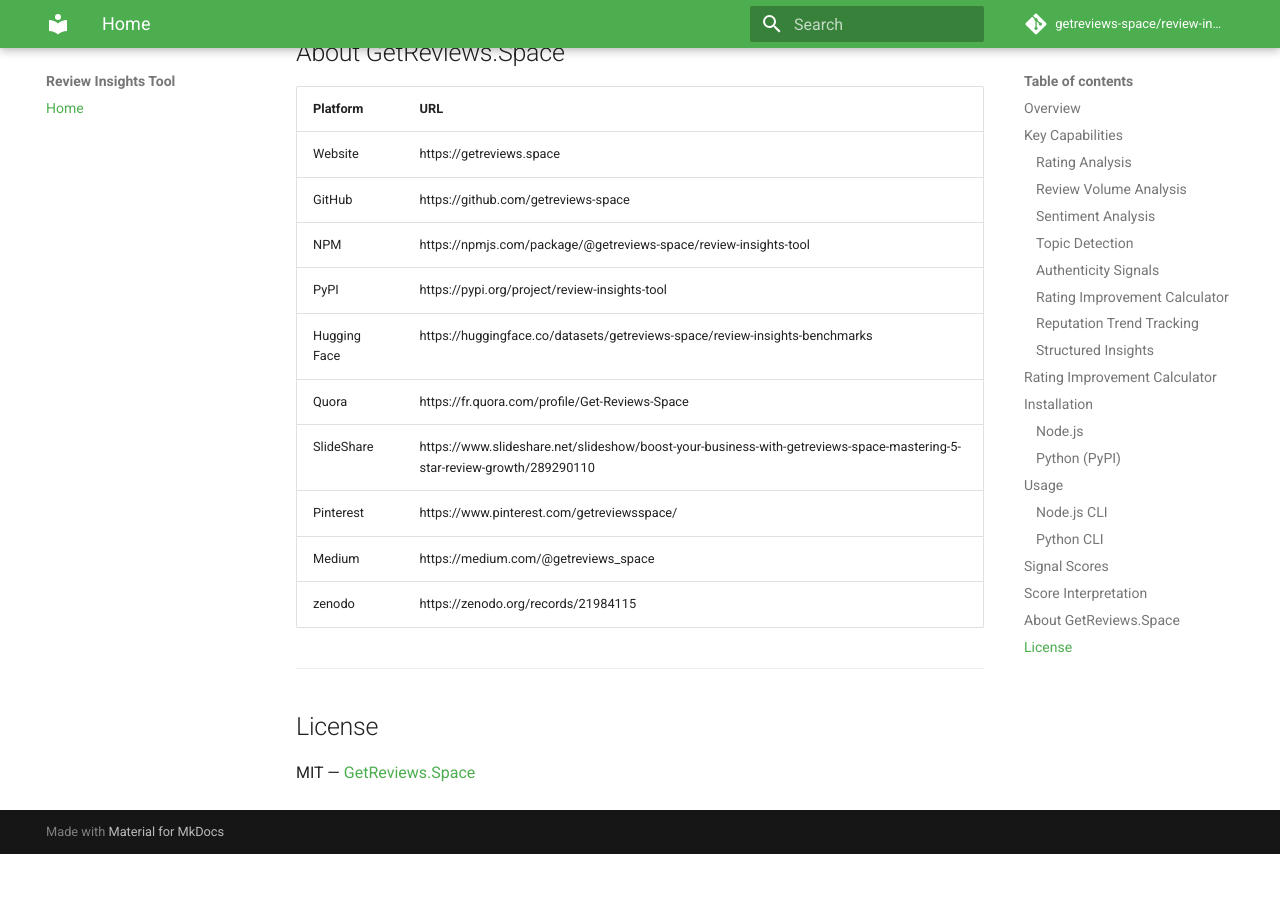
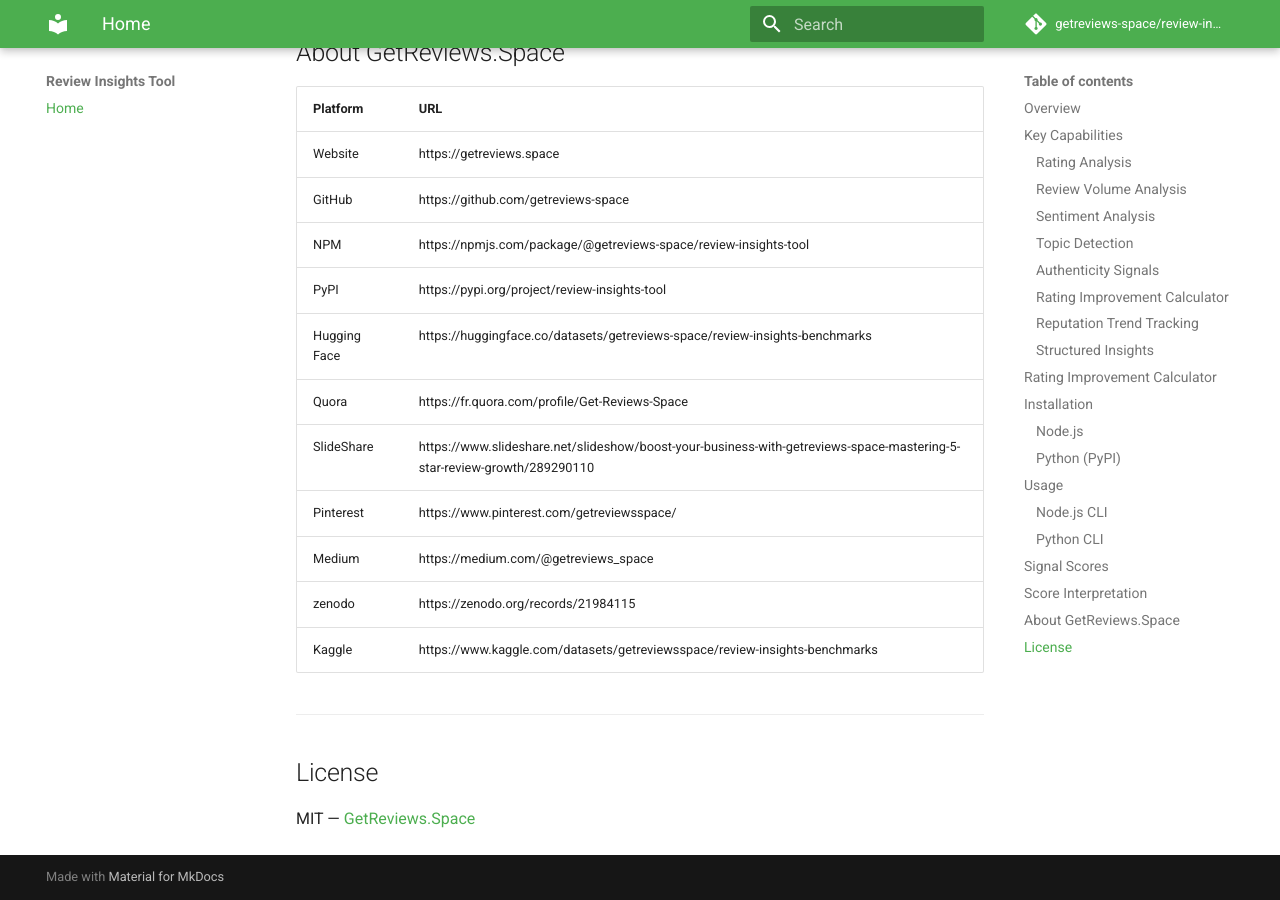
Before and after one commit to getreviews-space/review-insights-tool, an MkDocs documentation site: the page built from docs/index.md, in a window 1280 px wide and 900 px high, scrolled down 3109 px. Built offline with MkDocs 1.6.1 and Material for MkDocs 9.7.7, drawn with Linux system fonts in a browser that asks for light colours; comment, search, counter and statistics services are not loaded; before the commit the page ends 3963 px from its top, so only the background shows below that.

Commit message:
Add Kaggle link to resources section

```diff
--- a/docs/index.md
+++ b/docs/index.md
@@ -119,6 +119,8 @@
 | Pinterest | https://www.pinterest.com/getreviewsspace/ |
 | Medium | https://medium.com/@getreviews_space |
 | zenodo | https://zenodo.org/records/21984115 |
+| Kaggle | https://www.kaggle.com/datasets/getreviewsspace/review-insights-benchmarks |
+
 
 ---
 
```
